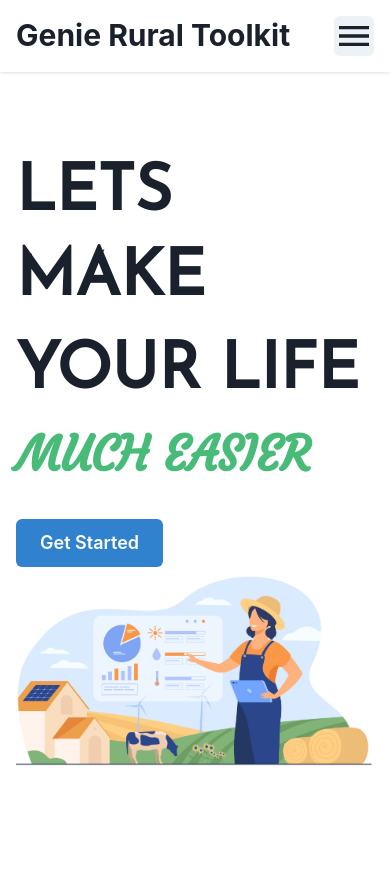
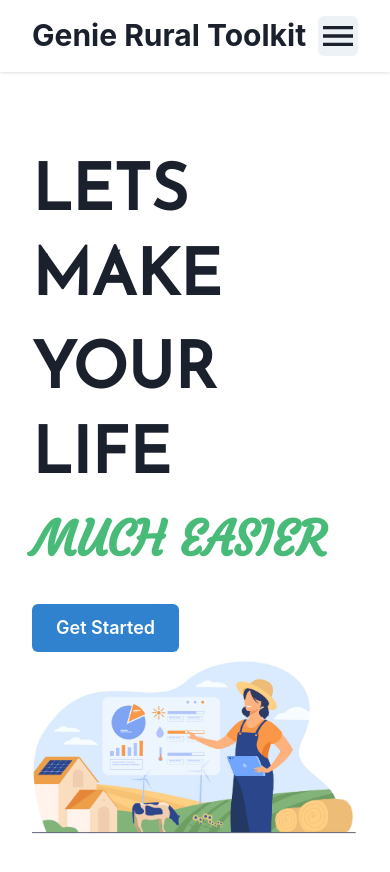
Before and after one commit to anas-asimi/Genie-rural-toolkit, a React (Vite) app: page / in a window 390 px wide. Shown: the top 872 px of the page. Before the commit the page ends 846 px from the top, so only its background shows below. Built offline with nearby package versions, Linux system fonts and the light colour scheme.

Commit message:
change breakpoints to be handled by chakra with the container component

```diff
--- a/src/components/Header.jsx
+++ b/src/components/Header.jsx
@@ -2,6 +2,7 @@ import {
 	Box,
 	Center,
 	Collapse,
+	Container,
 	Flex,
 	HStack,
 	Heading,
@@ -21,7 +22,8 @@ export default function Header() {
 	return (
 		<>
 			<Center w='100%' bg='white' boxShadow="0px 0px 4px 0px rgba(0,0,0,0.2)">
-				<Flex as="header" w="100%" p='16px' maxW='1200px'>
+				<Container maxWidth='6xl'>
+					<Flex as="header" w="100%" p='16px'>
 						<Link textDecorationColor='transparent !important' as={ReactLink} to="/">
 							<Heading>Genie Rural Toolkit</Heading>
 						</Link>
@@ -63,6 +65,7 @@ export default function Header() {
 							</HStack>
 						</Show>
 					</Flex>
+				</Container>
 			</Center>
 			<Show below="lg">
 				<Collapse in={isOpen} >
--- a/src/pages/Home.jsx
+++ b/src/pages/Home.jsx
@@ -1,9 +1,10 @@
-import { Box, Button, Center, HStack, Heading, Image, Show, VStack } from "@chakra-ui/react";
+import { Box, Button, Center, Container, HStack, Heading, Image, Show, VStack } from "@chakra-ui/react";
 import { Link, Link as ReactLink } from "react-router-dom";
 
 export default function Home() {
   return (
-    <Center as="main" w='100%' flex='1' p='16px' maxW='1200px'>
+    <Center as="main" w='100%' flex='1' p='16px'>
+      <Container maxWidth='6xl'>
       <Show above="lg">
       <HStack>
           <Box flex='1' minWidth='380px'>
@@ -50,6 +51,7 @@ export default function Home() {
         </Box>
       </VStack>
       </Show>
+      </Container>
     </Center>
   )
 }
```
Lines whose indentation alone changed are shown as unchanged.
